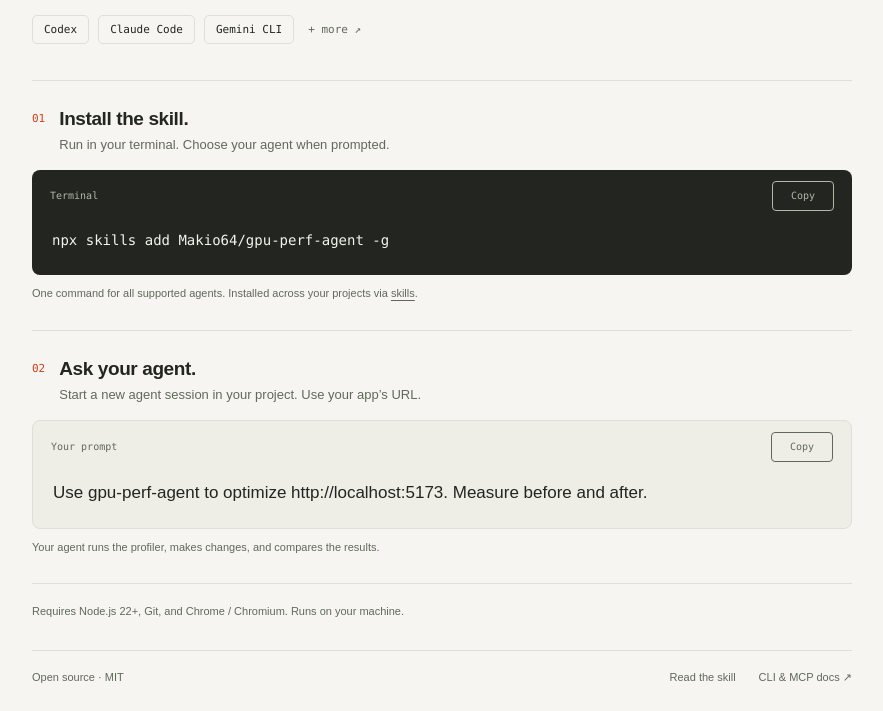
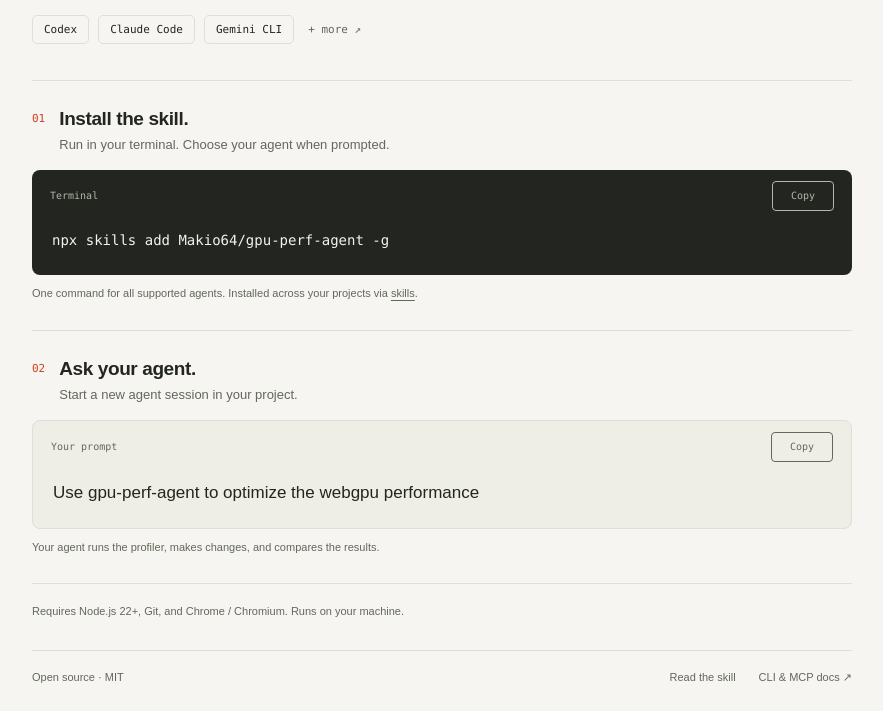
Before and after one commit to Makio64/gpu-perf-agent, a website: page site/index.html in a window 1280 px wide. Shown: the part 352-1063 px from the top of the page, without its empty margins (198-1081 px from the left). Drawn offline with Linux system fonts and the light colour scheme.

Commit message:
Use the simpler agent optimization prompt

```diff
--- a/site/index.html
+++ b/site/index.html
@@ -53,11 +53,11 @@
         <section class="step" aria-labelledby="ask-title">
           <div class="step-heading">
             <span class="step-number" aria-hidden="true">02</span>
-            <div><h2 id="ask-title">Ask your agent.</h2><p>Start a new agent session in your project. Use your app’s URL.</p></div>
+            <div><h2 id="ask-title">Ask your agent.</h2><p>Start a new agent session in your project.</p></div>
           </div>
           <div class="snippet prompt">
             <div class="snippet-bar"><span>Your prompt</span><button class="copy" data-copy="agent-prompt" aria-label="Copy agent prompt" hidden>Copy</button></div>
-            <pre><code id="agent-prompt">Use gpu-perf-agent to optimize http://localhost:5173. Measure before and after.</code></pre>
+            <pre><code id="agent-prompt">Use gpu-perf-agent to optimize the webgpu performance</code></pre>
           </div>
           <p class="step-note">Your agent runs the profiler, makes changes, and compares the results.</p>
         </section>
```
Also changed, not shown: README.md.
